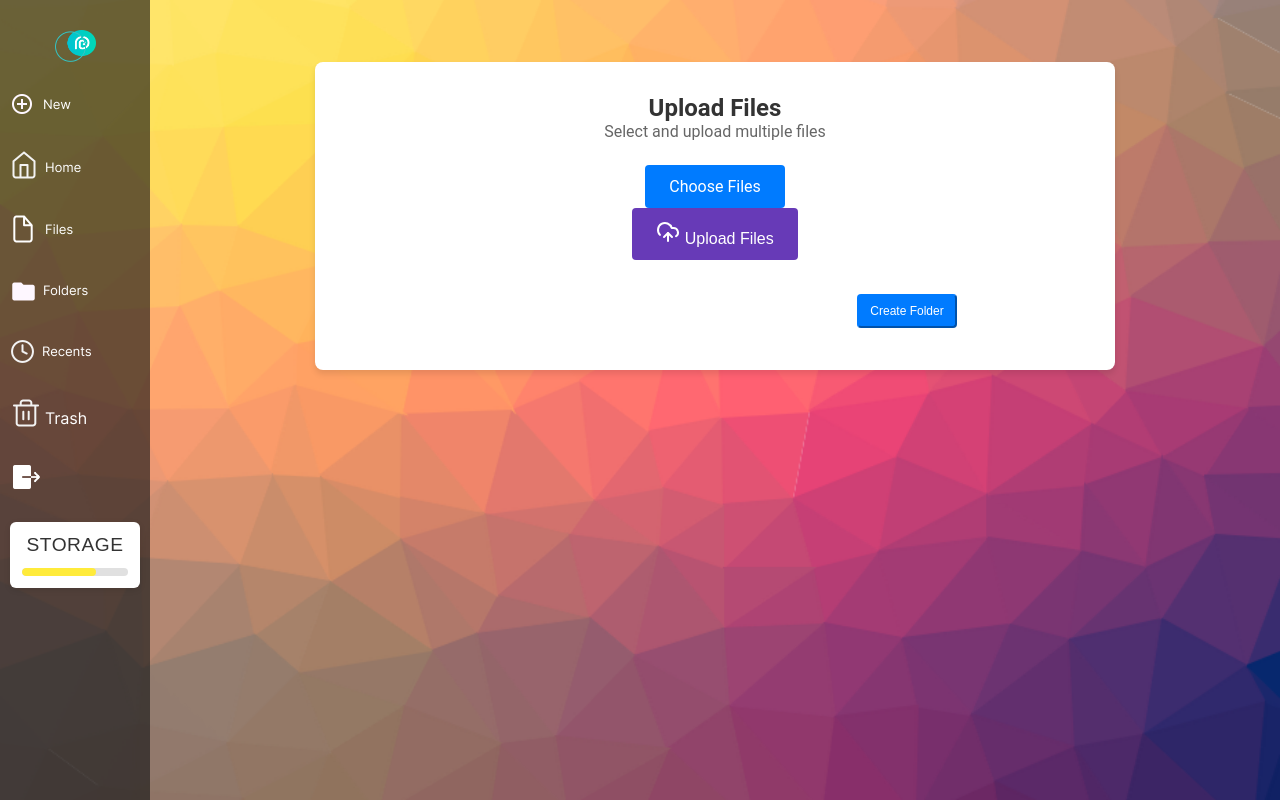
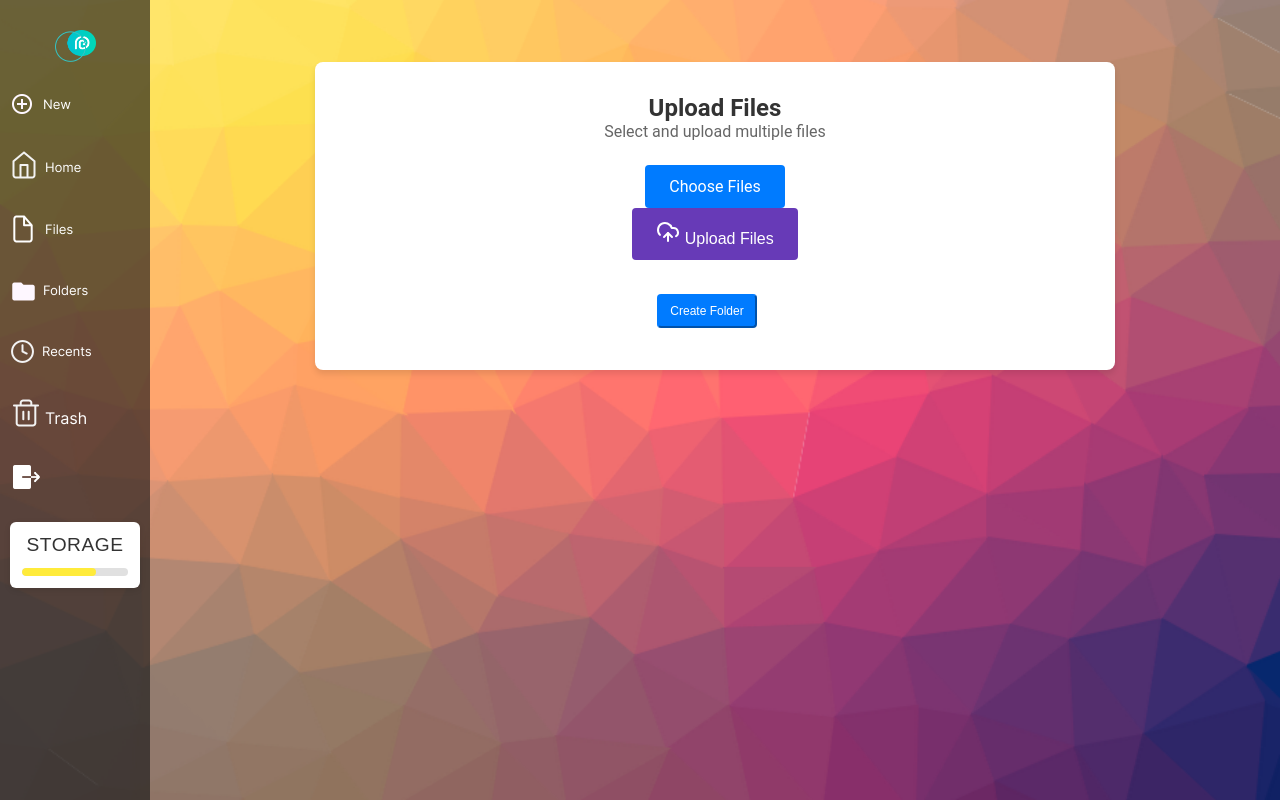
Before and after one commit to Mgridgelabs/moringabox_frontend, a React (Create React App) app: page /dashboard/new in a window 1280 px wide. Built offline with nearby package versions, Linux system fonts and the light colour scheme.

Commit message:
Update CreateNewFolder.css

```diff
--- a/src/components/CreateNewFolder.css
+++ b/src/components/CreateNewFolder.css
@@ -1,5 +1,5 @@
 .fcContainer {
-  margin-left: 500px;
+  margin-left: 300px;
   display: flex;
   flex-direction: column;
   padding: 10px;
```
